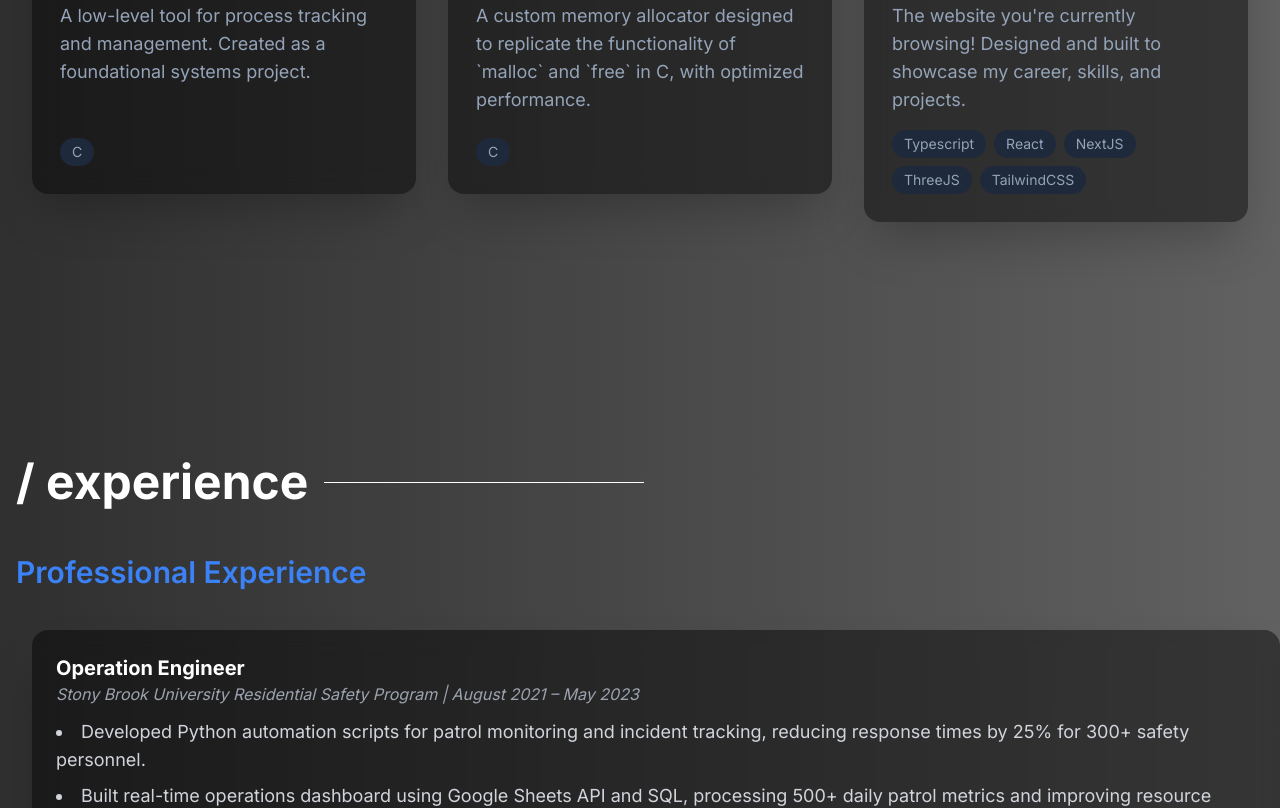
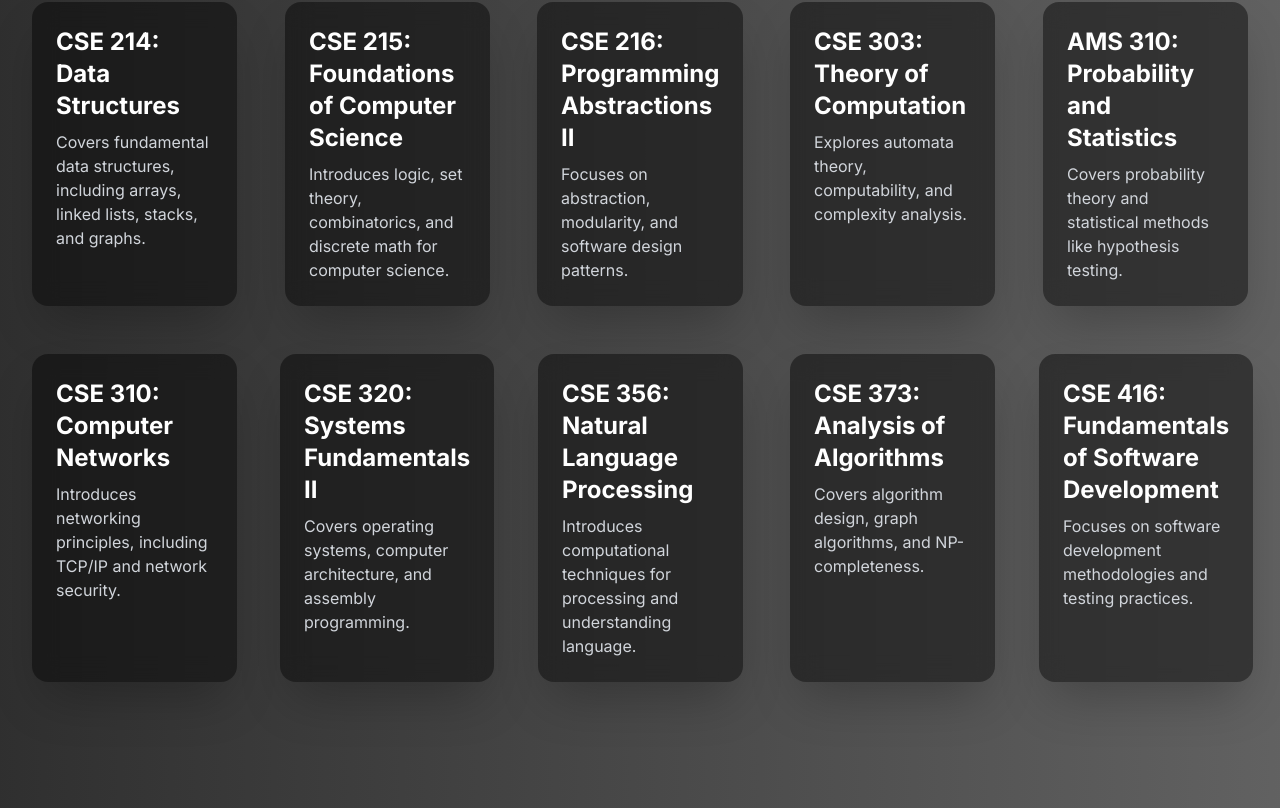
Before and after one commit to Arafat04H09/Portfolio, a React (Vite) app: page / in a window 1280 px wide. Shown: the part 2572-3380 px from the top of the page. Built offline with nearby package versions, Linux system fonts and the light colour scheme; no server answers; a web font is replaced by a local one.

Commit message:
minor changes

```diff
--- a/src/App.tsx
+++ b/src/App.tsx
@@ -12,8 +12,8 @@
       <SpeedInsights />
       <Hero />
       <Discord />
+      <Experience />
       <Projects />
-      <Experience />
       <footer className="mt-auto text-center text-sm text-gray-500 ">
         Built by <span className="font-bold">Arafat</span> ©<br />
         Design inspired by <a href="https://www.xuolynn.net/" target="_blank" rel="noopener noreferrer" className="no-underline text-current hover:text-blue-500">xuo</a>
--- a/src/Components/Intro.tsx
+++ b/src/Components/Intro.tsx
@@ -16,7 +16,8 @@
         repeat={Infinity}
         className="text-center font-bold text-4xl sm:text-5xl md:text-7xl text-white"
       />
-
+      <br/>
+      <br/>
         <div className='text-center text- sm:text-2xl md:text-2xl text-slate-300'>
         <p className="mb-2">I'm a software engineer based in New York City.</p>
         <p className="mb-2">New graduate looking for <strong className="text-white">full-time opportunities.</strong></p>
--- a/src/Pages/Experience.tsx
+++ b/src/Pages/Experience.tsx
@@ -6,7 +6,7 @@
   return (
     <AnimateOnScroll>
       <div id="experience" className="pt-7 flex justify-center items-start">
-        <div className="container mx-auto px-4 pt-24 pb-10">
+        <div className="container mx-auto px-4 pt-24">
           <h1 className="text-5xl font-bold text-white mb-4 mt-4 relative after:content-[''] after:absolute after:top-1/2 after:ml-4 after:w-80 after:h-[1px] after:bg-white">
             / experience
           </h1>
```
Also changed, not shown: 1 other file (tests, documents, lock files or other folders).
